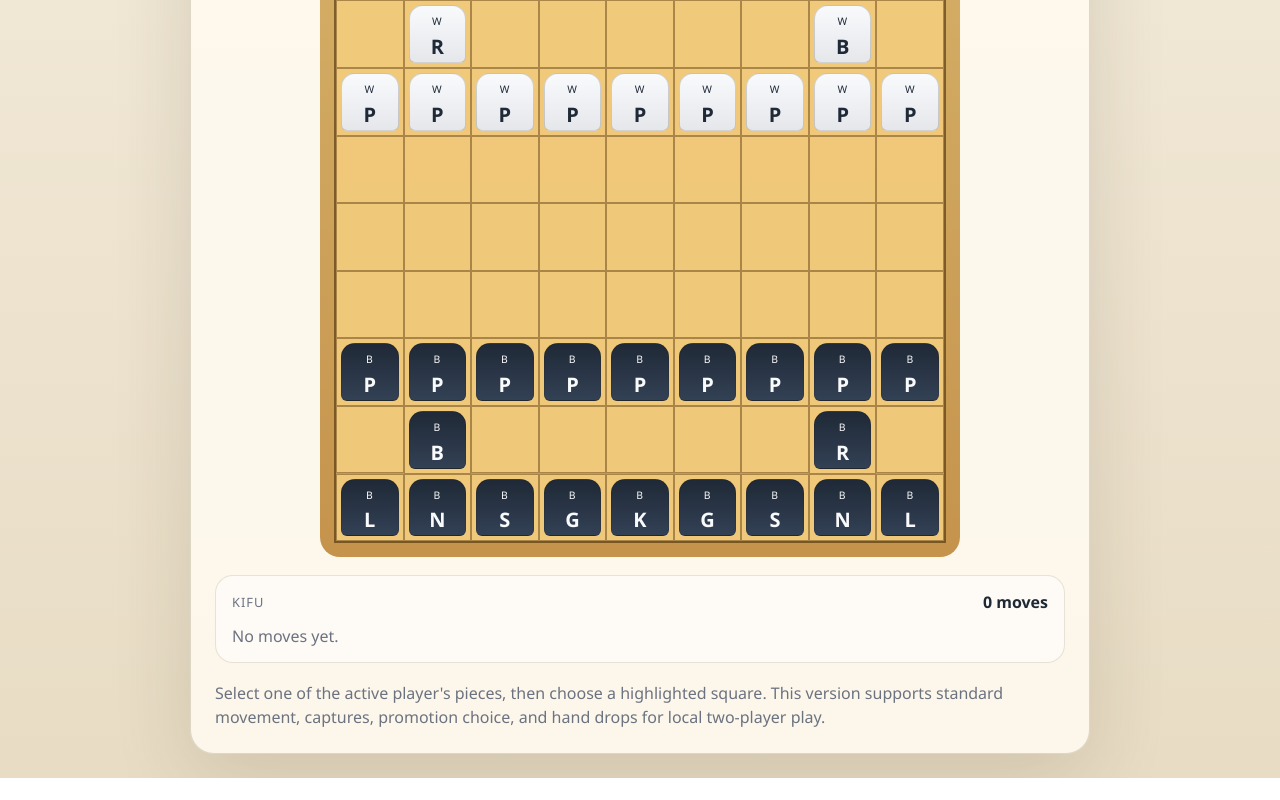
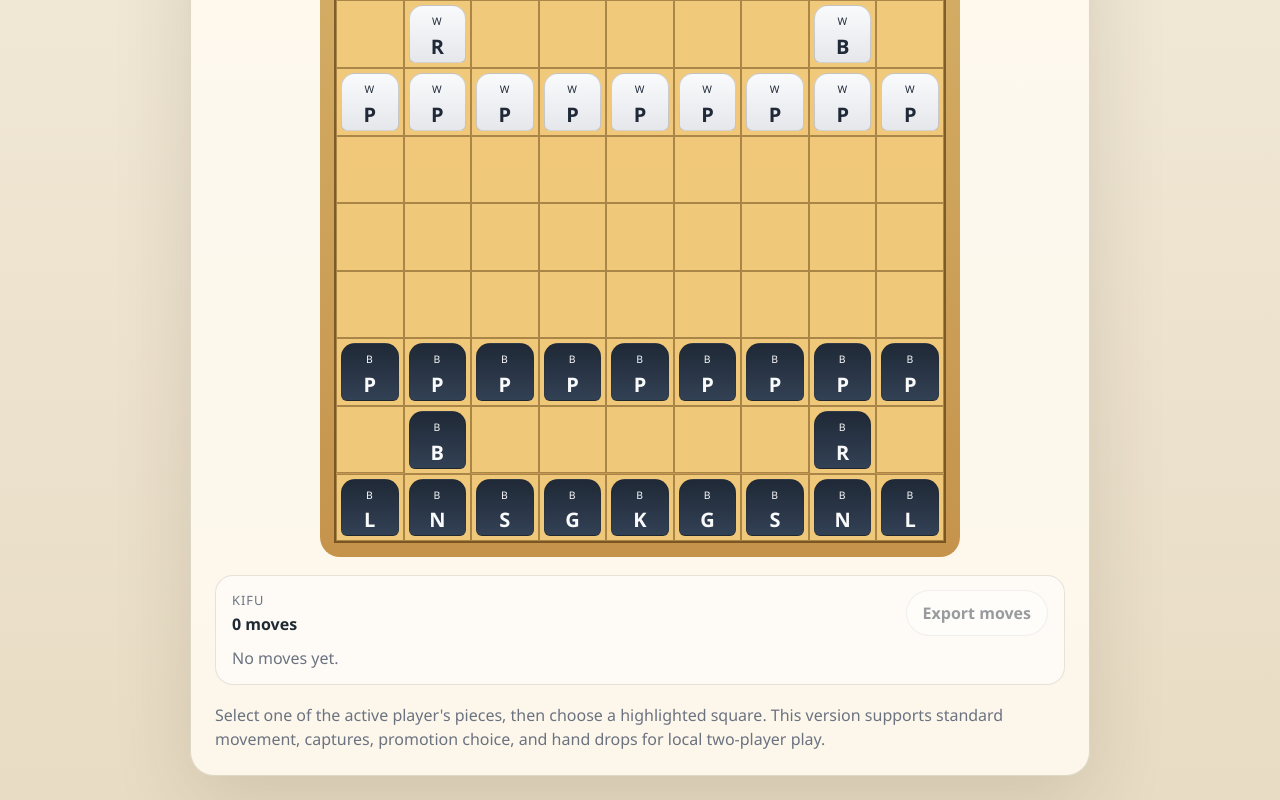
Before and after one commit to nzonzokuririn48-ux/my-codex-harness, a React (Vite) app: page / in a window 1280 px wide. Shown: the part 575-1375 px from the top of the page. Before the commit the page ends 1353 px from the top, so only its background shows below. Built offline with nearby package versions, Linux system fonts and the light colour scheme.

Commit message:
feat: add move history export

```diff
--- a/src/App.tsx
+++ b/src/App.tsx
@@ -24,6 +24,7 @@ import {
   loadPersistedGameState,
   persistGameState,
 } from './lib/persistence';
+import { buildMoveHistoryExportText } from './lib/moveHistory';
 
 type PendingMove = {
   from: Position;
@@ -266,6 +267,24 @@ function App() {
     setSelectedHandPiece((currentPiece) => (currentPiece === pieceType ? null : pieceType));
   };
 
+  const handleExportMoves = () => {
+    if (gameState.history.length === 0) {
+      return;
+    }
+
+    const exportText = buildMoveHistoryExportText(gameState.history);
+    const blob = new Blob([exportText], { type: 'text/plain;charset=utf-8' });
+    const blobUrl = window.URL.createObjectURL(blob);
+    const link = document.createElement('a');
+
+    link.href = blobUrl;
+    link.download = 'shogi-kifu.txt';
+    document.body.appendChild(link);
+    link.click();
+    document.body.removeChild(link);
+    window.URL.revokeObjectURL(blobUrl);
+  };
+
   const activePiece = selectedPosition
     ? gameState.board[selectedPosition.row][selectedPosition.col]
     : null;
@@ -370,7 +389,7 @@ function App() {
           selectedPosition={selectedPosition}
         />
 
-        <MoveHistory history={gameState.history} />
+        <MoveHistory history={gameState.history} onExport={handleExportMoves} />
 
         {showPromotionChoice ? (
           <div
--- a/src/components/MoveHistory.tsx
+++ b/src/components/MoveHistory.tsx
@@ -1,37 +1,27 @@
-import { PIECE_LABELS, type MoveHistoryEntry } from '../engine/shogi';
+import type { MoveHistoryEntry } from '../engine/shogi';
+import { formatMoveHistoryEntry } from '../lib/moveHistory';
 
 type MoveHistoryProps = {
   history: MoveHistoryEntry[];
+  onExport: () => void;
 };
 
-const RANK_LABELS = ['a', 'b', 'c', 'd', 'e', 'f', 'g', 'h', 'i'];
-
-function formatPosition(position: MoveHistoryEntry['to']): string {
-  const file = 9 - position.col;
-  const rank = RANK_LABELS[position.row] ?? '?';
-  return `${file}${rank}`;
-}
-
-function formatEntry(entry: MoveHistoryEntry): string {
-  const pieceLabel = `${entry.isPromoted ? '+' : ''}${PIECE_LABELS[entry.pieceType]}`;
-
-  if (entry.from === 'drop') {
-    return `${pieceLabel}* ${formatPosition(entry.to)}`;
-  }
-
-  const captureSuffix = entry.capturedPieceType
-    ? ` x${PIECE_LABELS[entry.capturedPieceType]}`
-    : '';
-
-  return `${pieceLabel} ${formatPosition(entry.from)}→${formatPosition(entry.to)}${captureSuffix}`;
-}
-
-export function MoveHistory({ history }: MoveHistoryProps) {
+export function MoveHistory({ history, onExport }: MoveHistoryProps) {
   return (
     <section className="move-history" aria-label="Move history">
       <div className="move-history-header">
-        <span className="status-label">Kifu</span>
-        <strong>{history.length} moves</strong>
+        <div className="move-history-summary">
+          <span className="status-label">Kifu</span>
+          <strong>{history.length} moves</strong>
+        </div>
+        <button
+          className="secondary-button move-history-export"
+          disabled={history.length === 0}
+          onClick={onExport}
+          type="button"
+        >
+          Export moves
+        </button>
       </div>
 
       {history.length === 0 ? (
@@ -39,9 +29,12 @@ export function MoveHistory({ history }: MoveHistoryProps) {
       ) : (
         <ol className="move-history-list">
           {history.map((entry, index) => (
-            <li className="move-history-item" key={`${index + 1}-${formatEntry(entry)}`}>
+            <li
+              className="move-history-item"
+              key={`${index + 1}-${formatMoveHistoryEntry(entry)}`}
+            >
               <span className="move-history-number">{index + 1}.</span>
-              <span className="move-history-text">{formatEntry(entry)}</span>
+              <span className="move-history-text">{formatMoveHistoryEntry(entry)}</span>
             </li>
           ))}
         </ol>
--- /dev/null
+++ b/src/lib/moveHistory.ts
@@ -0,0 +1,29 @@
+import { PIECE_LABELS, type MoveHistoryEntry } from '../engine/shogi';
+
+const RANK_LABELS = ['a', 'b', 'c', 'd', 'e', 'f', 'g', 'h', 'i'];
+
+export function formatMoveHistoryPosition(position: MoveHistoryEntry['to']): string {
+  const file = 9 - position.col;
+  const rank = RANK_LABELS[position.row] ?? '?';
+  return `${file}${rank}`;
+}
+
+export function formatMoveHistoryEntry(entry: MoveHistoryEntry): string {
+  const pieceLabel = `${entry.isPromoted ? '+' : ''}${PIECE_LABELS[entry.pieceType]}`;
+
+  if (entry.from === 'drop') {
+    return `${pieceLabel}* ${formatMoveHistoryPosition(entry.to)}`;
+  }
+
+  const captureSuffix = entry.capturedPieceType
+    ? ` x${PIECE_LABELS[entry.capturedPieceType]}`
+    : '';
+
+  return `${pieceLabel} ${formatMoveHistoryPosition(entry.from)}->${formatMoveHistoryPosition(entry.to)}${captureSuffix}`;
+}
+
+export function buildMoveHistoryExportText(history: MoveHistoryEntry[]): string {
+  return history
+    .map((entry, index) => `${index + 1}. ${formatMoveHistoryEntry(entry)}`)
+    .join('\n');
+}
--- a/src/styles.css
+++ b/src/styles.css
@@ -338,6 +338,16 @@ button {
   align-items: center;
   gap: 12px;
   margin-bottom: 10px;
+  flex-wrap: wrap;
+}
+
+.move-history-summary {
+  display: grid;
+  gap: 2px;
+}
+
+.move-history-export {
+  justify-content: center;
 }
 
 .move-history-empty {
@@ -447,6 +457,10 @@ button {
     padding: 12px 14px;
   }
 
+  .move-history-export {
+    width: 100%;
+  }
+
   .hand-tray {
     padding: 12px 14px;
   }
```
